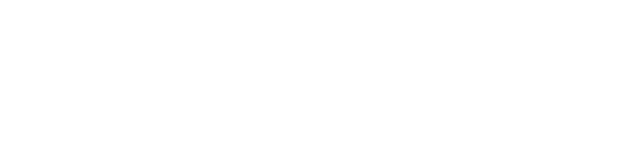
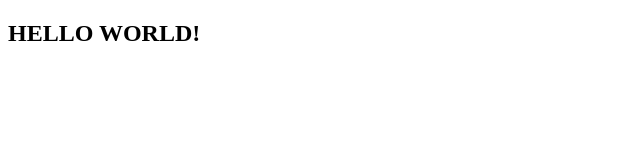
Before and after one commit to spilled-guts/spilled-guts.github.io, a plain HTML site: page index.html in a window 1280 px wide. Shown: the whole page, without its empty margins (0-640 px from the left). Drawn offline with nearby package versions, Linux system fonts and the light colour scheme.

Commit message:
Update index.html

```diff
--- a/index.html
+++ b/index.html
@@ -15,7 +15,9 @@
 </head>
 <body style="width: 100%;">
 
-
+<h2>
+    HELLO WORLD!
+</h2>
 
 </body>
 
```
